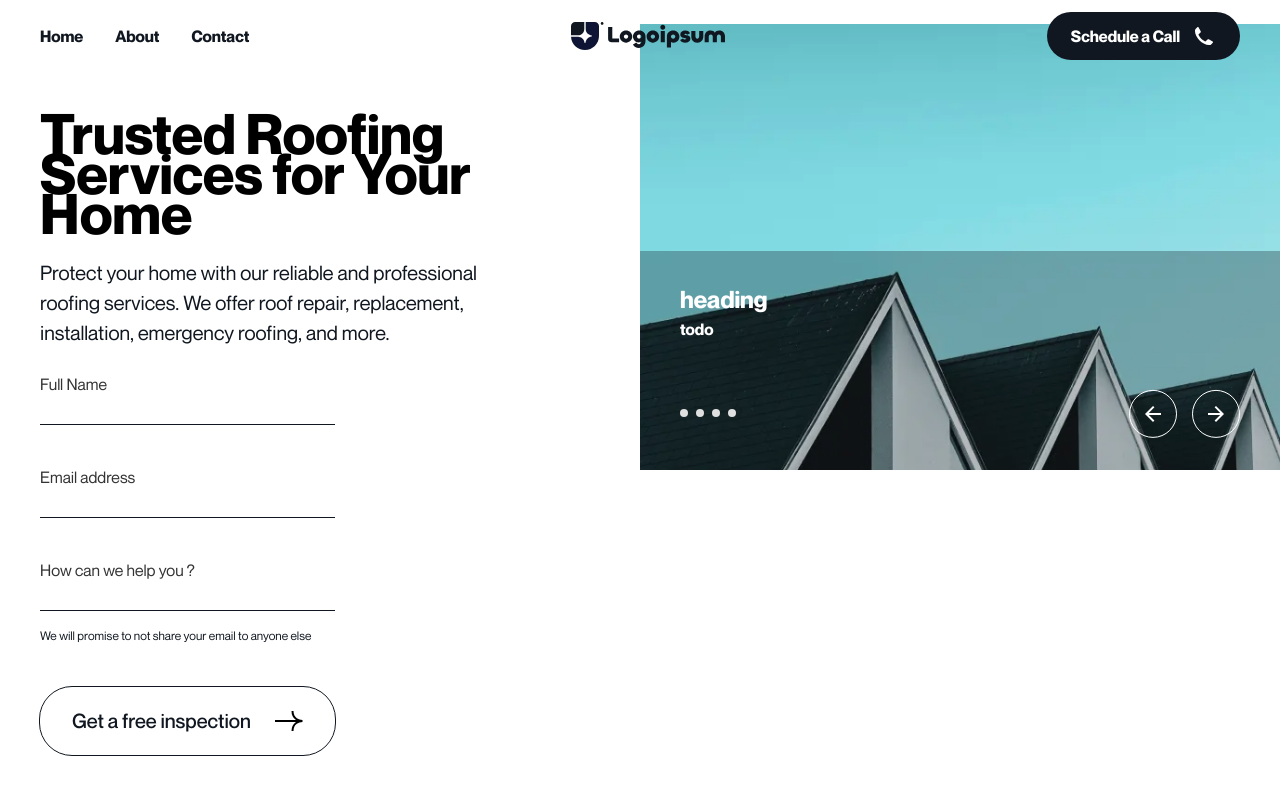
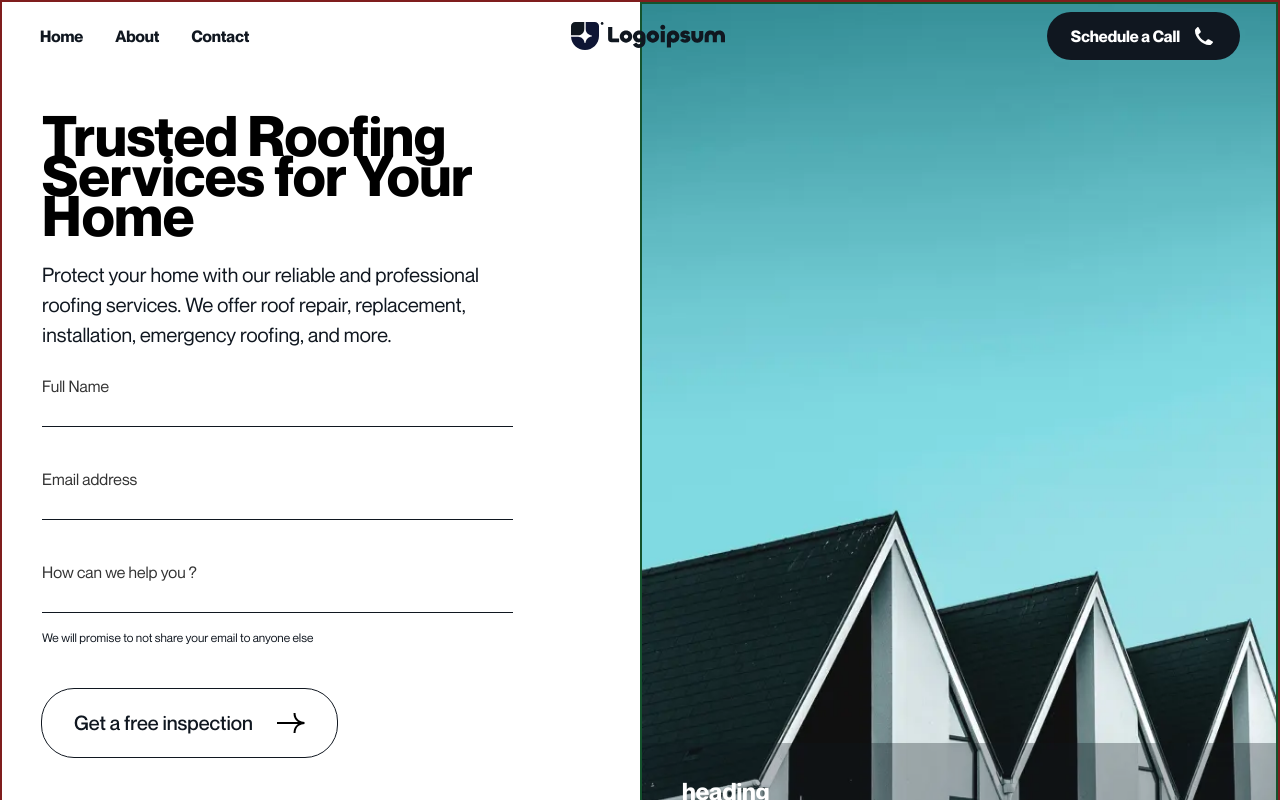
Before and after one commit to ahmid7/roof-crafter, a Next.js app: page / in a window 1280 px wide. Shown: the top 800 px of the page. Built offline with nearby package versions, Linux system fonts and the light colour scheme.

Commit message:
fixed a bug

```diff
--- a/app/components/HeroSection.tsx
+++ b/app/components/HeroSection.tsx
@@ -7,7 +7,7 @@ import { ButtonLeft, ButtonRight } from "./svgs";
 
 function HeroSection() {
   return (
-    <section className="flex flex-col md:flex-row">
+    <section className="flex flex-col md:flex-row border-2 border-solid border-red-900 h-full">
       <Header />
       <div className="space-y-11 xl:space-y-[60px] pt-24 xl:pt-[114px] basis-1/2 container-spacing">
         <div className="space-y-5 xl:space-y-6 pr-0 lg:pr-16 xl:pr-[87px]">
@@ -21,7 +21,7 @@ function HeroSection() {
             roofing, and more.
           </p>
 
-          <div className="hidden md:inline-block">
+          <div className="hidden md:block">
             <ContactForm extraInfo dark={false} />
           </div>
         </div>
@@ -65,14 +65,14 @@ function HeroSection() {
         </div>
       </div>
 
-      <div className="pt-6 px-5 md:px-0 md:basis-1/2 h-[469.88px] md:h-inherit">
-        <div className="relative w-full h-full">
+      <div className="pt-6 px-5 md:pt-0 md:px-0 md:basis-1/2  border-2 border-solid border-green-900 md:h-inherit">
+        <div className="relative w-full h-[469.88px] md:h-full">
           <Image
             priority
             src="/assets/images/roofing.webp"
             layout="fill"
             quality={100}
-            className="w-full h-full object-cover"
+            className="w-full h-full"
             alt="roofing-image"
           />
 
@@ -104,7 +104,7 @@ function HeroSection() {
         </div>
       </div>
 
-      <div className="px-5 md:hidden">
+      <div className="px-5 md:hidden border-2 border-black border-solid">
         <div className=" py-10 grid place-content-center">
           <div className="[&_span]:w-3 [&_span]:h-3 [&_span]:rounded-full [&_span]:bg-[#E0E0E0] flex gap-x-2">
             <span></span>
```
